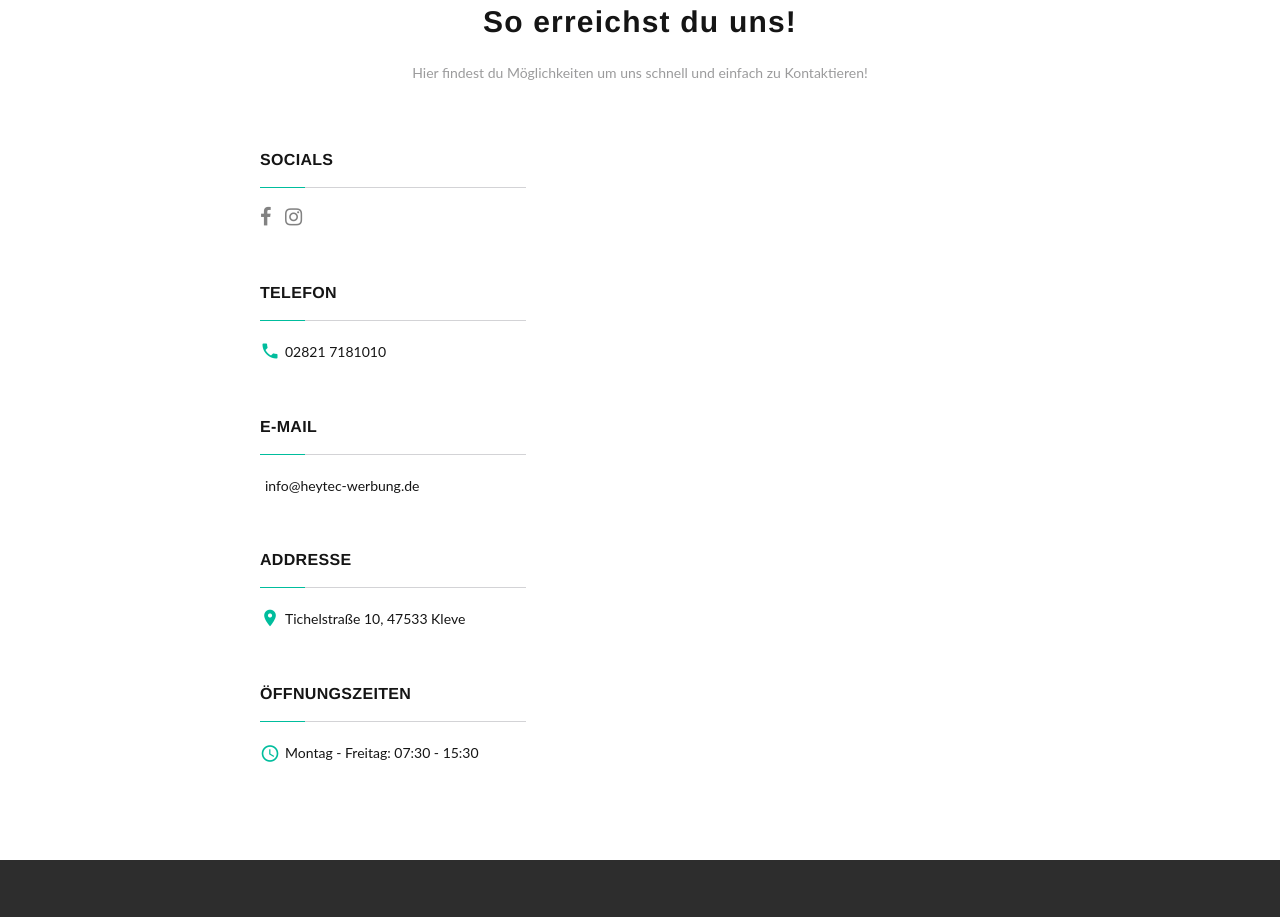
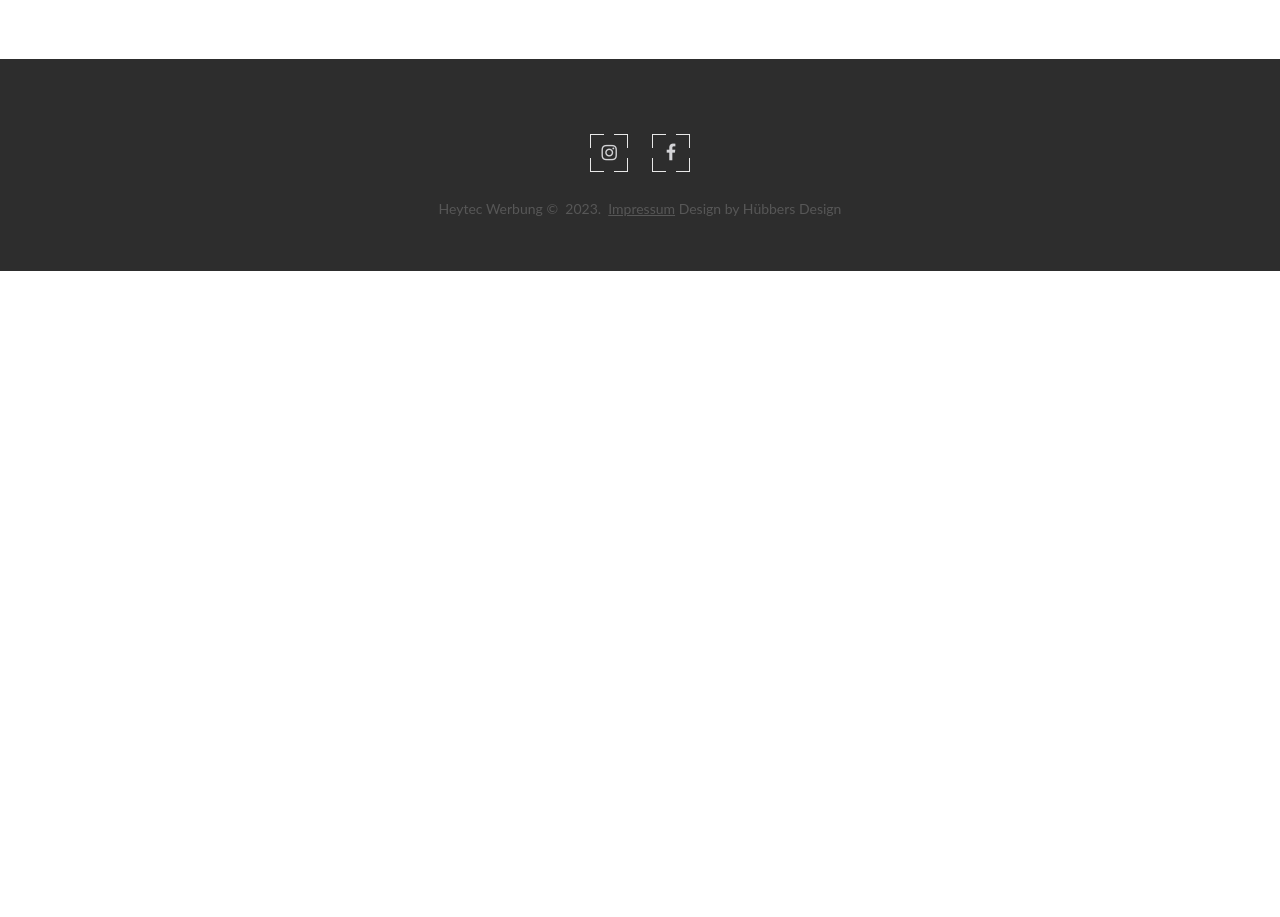
Before and after one commit to xadrus1799/Heytec, a plain HTML site: page contact-us.html in a window 1280 px wide. Shown: the part 1045-1962 px from the top of the page. After the commit the page ends 1316 px from the top, so only its background shows below. Drawn offline with Linux system fonts and the light colour scheme.

Commit message:
v1.0
Rohling der Seite + etwas Text und SEO Markup

```diff
--- a/contact-us.html
+++ b/contact-us.html
@@ -1,8 +1,8 @@
 <!DOCTYPE html>
-<html class="wide wow-animation" lang="en">
+<html class="wide wow-animation" lang="de">
   <head>
     <!-- Site Title-->
-    <title>Contact Us</title>
+    <title>Kontakt - Heytec Werbung - Ein Unternehmen der Clivia Gruppe</title>
     <meta name="format-detection" content="telephone=no">
     <meta name="viewport" content="width=device-width, height=device-height, initial-scale=1.0">
     <meta http-equiv="X-UA-Compatible" content="IE=edge">
@@ -14,7 +14,7 @@
     <style>.ie-panel{display: none;background: #212121;padding: 10px 0;box-shadow: 3px 3px 5px 0 rgba(0,0,0,.3);clear: both;text-align:center;position: relative;z-index: 1;} html.ie-10 .ie-panel, html.lt-ie-10 .ie-panel {display: block;}</style>
   </head>
   <body>
-    <div class="ie-panel"><a href="http://windows.microsoft.com/en-US/internet-explorer/"><img src="images/ie8-panel/warning_bar_0000_us.jpg" height="42" width="820" alt="You are using an outdated browser. For a faster, safer browsing experience, upgrade for free today."></a></div>
+
     <!-- Page Loader-->
     <div id="page-loader">
       <div class="page-loader-body">
@@ -93,7 +93,7 @@
               <div class="layout-columns">
                 <div class="layout-columns__aside">
                   <div class="layout-columns__aside-item">
-                    <p class="heading-5">Socials</p>
+                    <p class="heading-5">Soziale Netzwerke</p>
                     <div class="divider-modern"></div>
                     <ul class="list-inline-xs">
                       <li><a class="icon icon-md icon-gray-7 fa fa-facebook" href="https://www.facebook.com/profile.php?id=61550188087206"></a></li>
@@ -112,7 +112,7 @@
                     <p class="heading-5">E-Mail</p>
                     <div class="divider-modern"></div>
                     <div class="unit unit-horizontal unit-spacing-xxs">
-                      <div class="unit__left"><span class="icon icon-md icon-primary contact_mail"></span></div>
+                      <div class="unit__left"><span class="icon icon-md icon-primary material-icons-mail"></span></div>
                       <div class="unit__body"><a href="tel:#">info@heytec-werbung.de</a></div>
                     </div>
                   </div>
@@ -136,58 +136,6 @@
               </div>
             </div>
           </div>
-
-          <div class="range range-md-center">
-            <div class="cell-md-11 cell-lg-10">
-              <h2 class="text-bold">So erreichst du uns!</h2>
-              <p><span class="box-width-2">Hier findest du Möglichkeiten um uns schnell und einfach zu Kontaktieren!</span></p>
-              <div class="layout-columns">
-                <div class="layout-columns__aside">
-                  <div class="layout-columns__aside-item">
-                    <p class="heading-5">Socials</p>
-                    <div class="divider-modern"></div>
-                    <ul class="list-inline-xs">
-                      <li><a class="icon icon-md icon-gray-7 fa fa-facebook" href="https://www.facebook.com/profile.php?id=61550188087206"></a></li>
-                      <li><a class="icon icon-md icon-gray-7 fa fa-instagram" href="https://www.instagram.com/heytec_werbung/"></a></li>
-                    </ul>
-                  </div>
-                  <div class="layout-columns__aside-item">
-                    <p class="heading-5">Telefon</p>
-                    <div class="divider-modern"></div>
-                    <div class="unit unit-horizontal unit-spacing-xxs">
-                      <div class="unit__left"><span class="icon icon-md icon-primary material-icons-local_phone"></span></div>
-                      <div class="unit__body"><a href="tel:#">02821 7181010</a></div>
-                    </div>
-                  </div>
-                  <div class="layout-columns__aside-item">
-                    <p class="heading-5">E-Mail</p>
-                    <div class="divider-modern"></div>
-                    <div class="unit unit-horizontal unit-spacing-xxs">
-                      <div class="unit__left"><span class="icon icon-md icon-primary contact_mail"></span></div>
-                      <div class="unit__body"><a href="tel:#">info@heytec-werbung.de</a></div>
-                    </div>
-                  </div>
-                  <div class="layout-columns__aside-item">
-                    <p class="heading-5">Addresse</p>
-                    <div class="divider-modern"></div>
-                    <div class="unit unit-horizontal unit-spacing-xxs">
-                      <div class="unit__left"><span class="icon icon-md icon-primary material-icons-location_on"></span></div>
-                      <div class="unit__body"><a href="#">Tichelstraße 10, 47533 Kleve</a></div>
-                    </div>
-                  </div>
-                  <div class="layout-columns__aside-item">
-                    <p class="heading-5">Öffnungszeiten</p>
-                    <div class="divider-modern"></div>
-                    <div class="unit unit-horizontal unit-spacing-xxs">
-                      <div class="unit__left"><span class="icon icon-md icon-primary mdi mdi-clock"></span></div>
-                      <div class="unit__body"><span>Montag - Freitag: 07:30 - 15:30</span></div>
-                    </div>
-                  </div>
-                </div>
-              </div>
-            </div>
-          </div>
-
         </div>
       </section>
 
```
Also changed, not shown: about-me.html (+5 -4 lines), index.html (+19 -14 lines).
